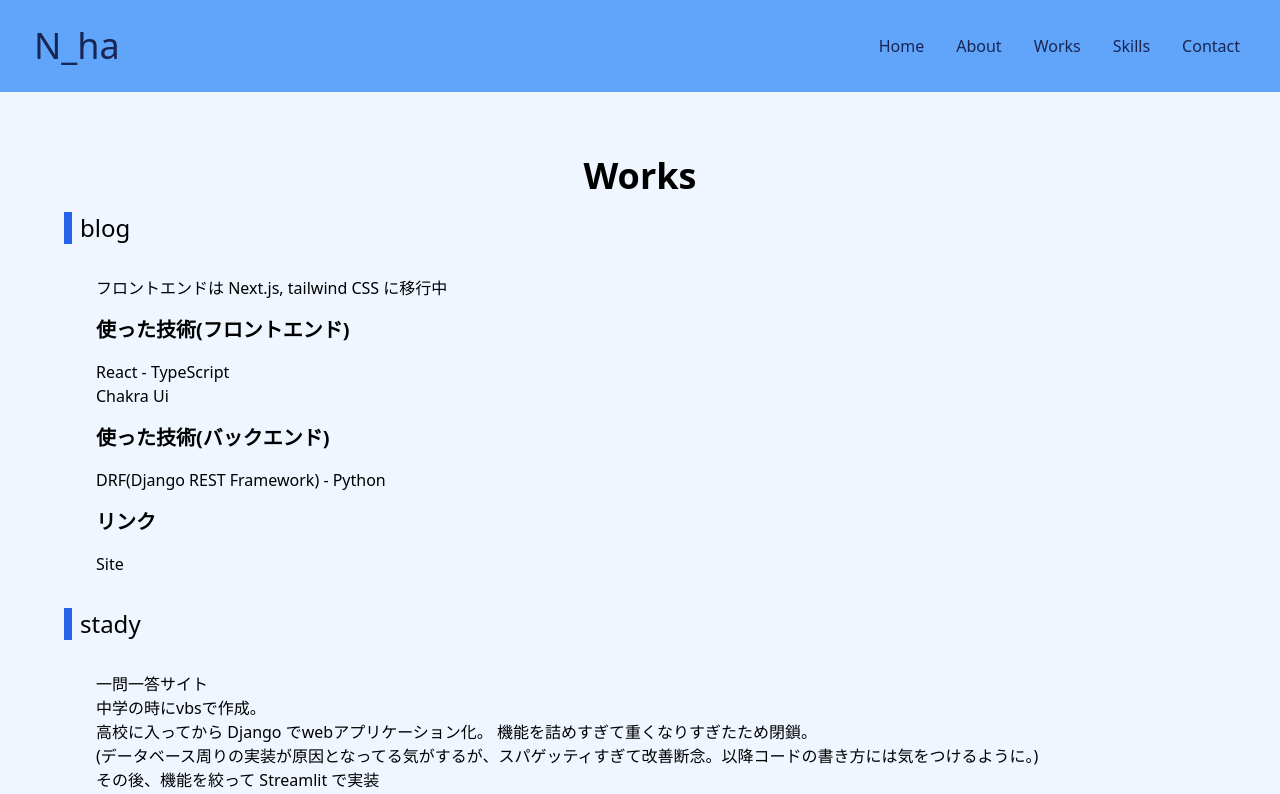
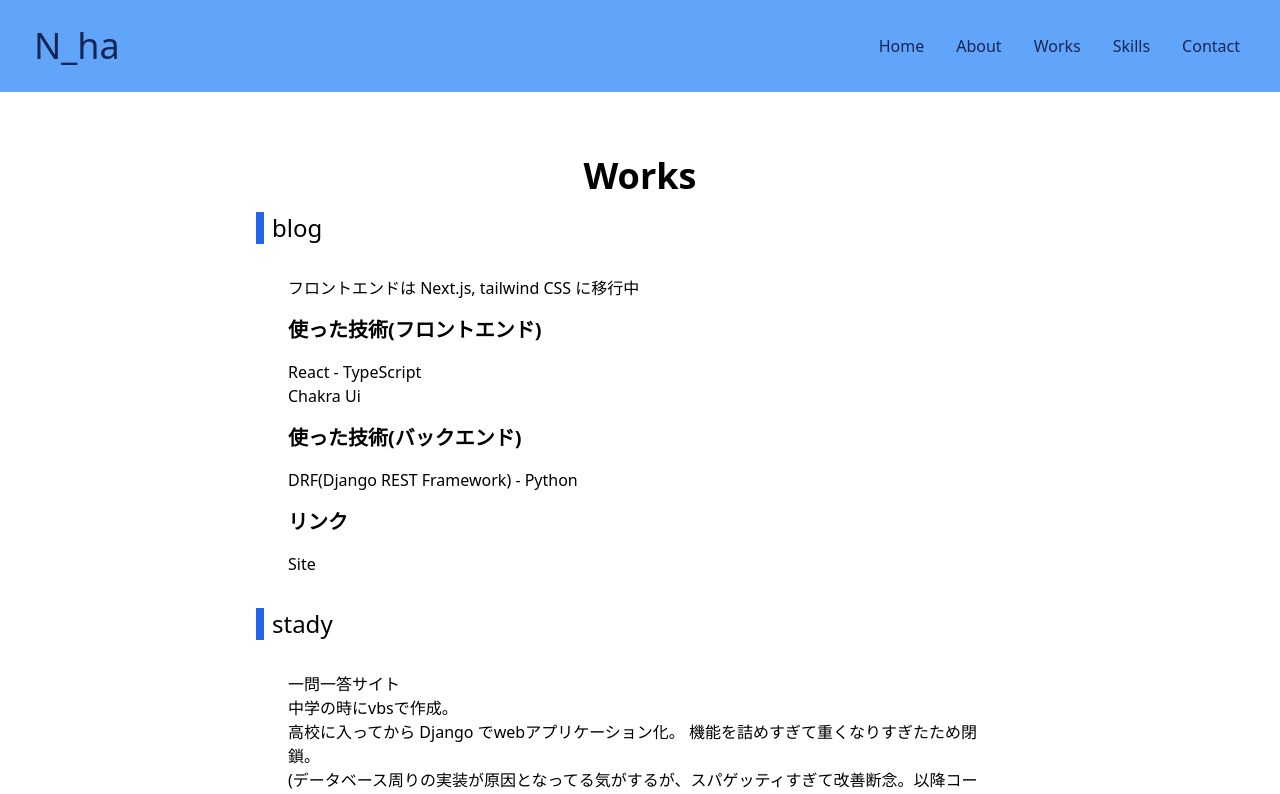
Before and after one commit to N-ha-1050/portfolio, a Next.js app: page /works in a window 1280 px wide. Shown: the top 794 px of the page. Built offline with nearby package versions, Linux system fonts and the light colour scheme.

Commit message:
背景の変更

```diff
--- a/src/components/ui/Layout.tsx
+++ b/src/components/ui/Layout.tsx
@@ -4,8 +4,8 @@ import { Header } from "./Header"
 const Layout = ({ children }: { children: ReactNode }) => (
     <>
         <Header />
-        <div className="bg-blue-50">
-            <main className="mx-auto flex min-h-screen max-w-7xl flex-col justify-center py-16">
+        <div className="bg-gradient-to-br from-white from-70% to-blue-400">
+            <main className="mx-auto flex min-h-screen max-w-4xl flex-col justify-center py-16">
                 {children}
             </main>
         </div>
```
